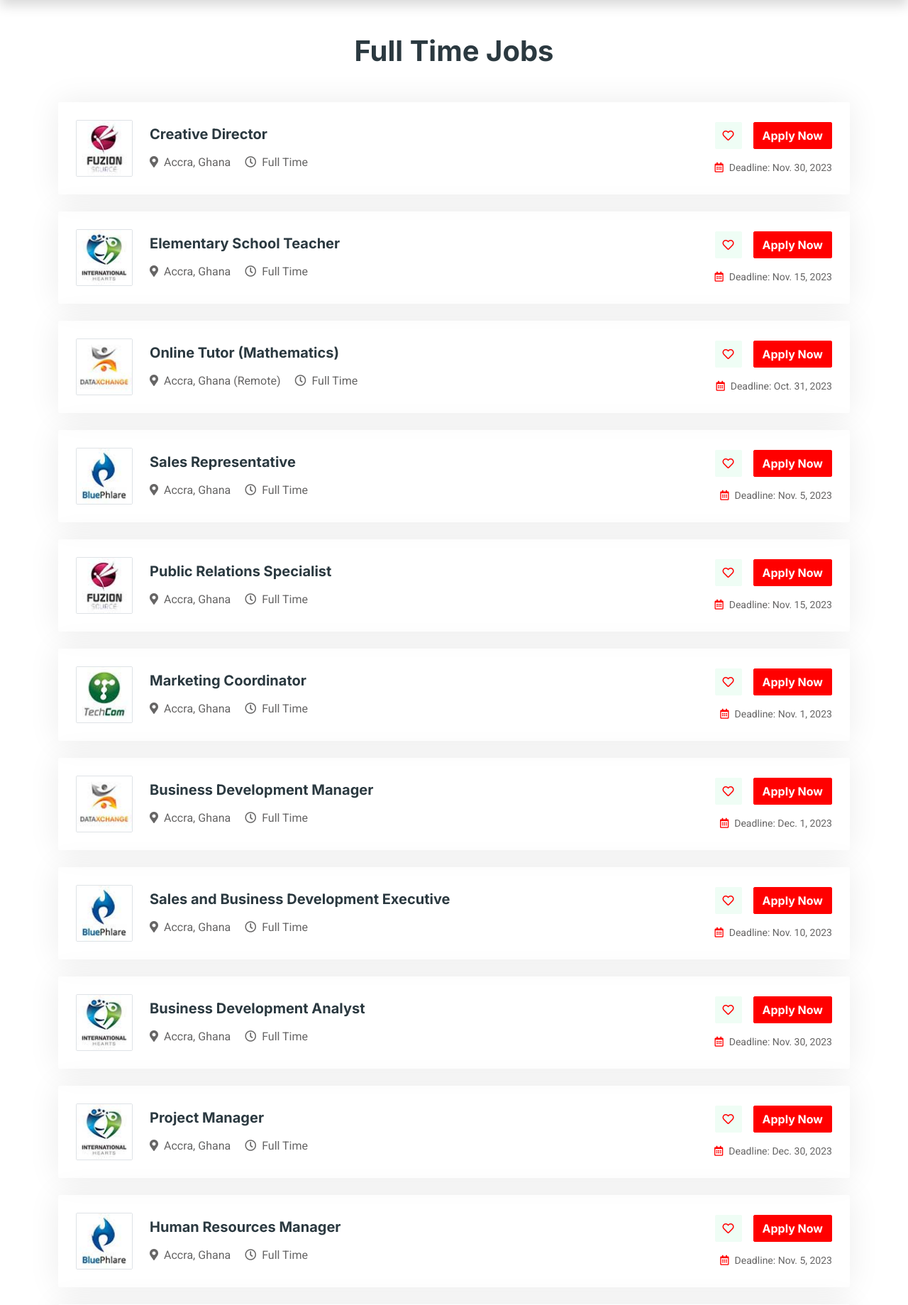
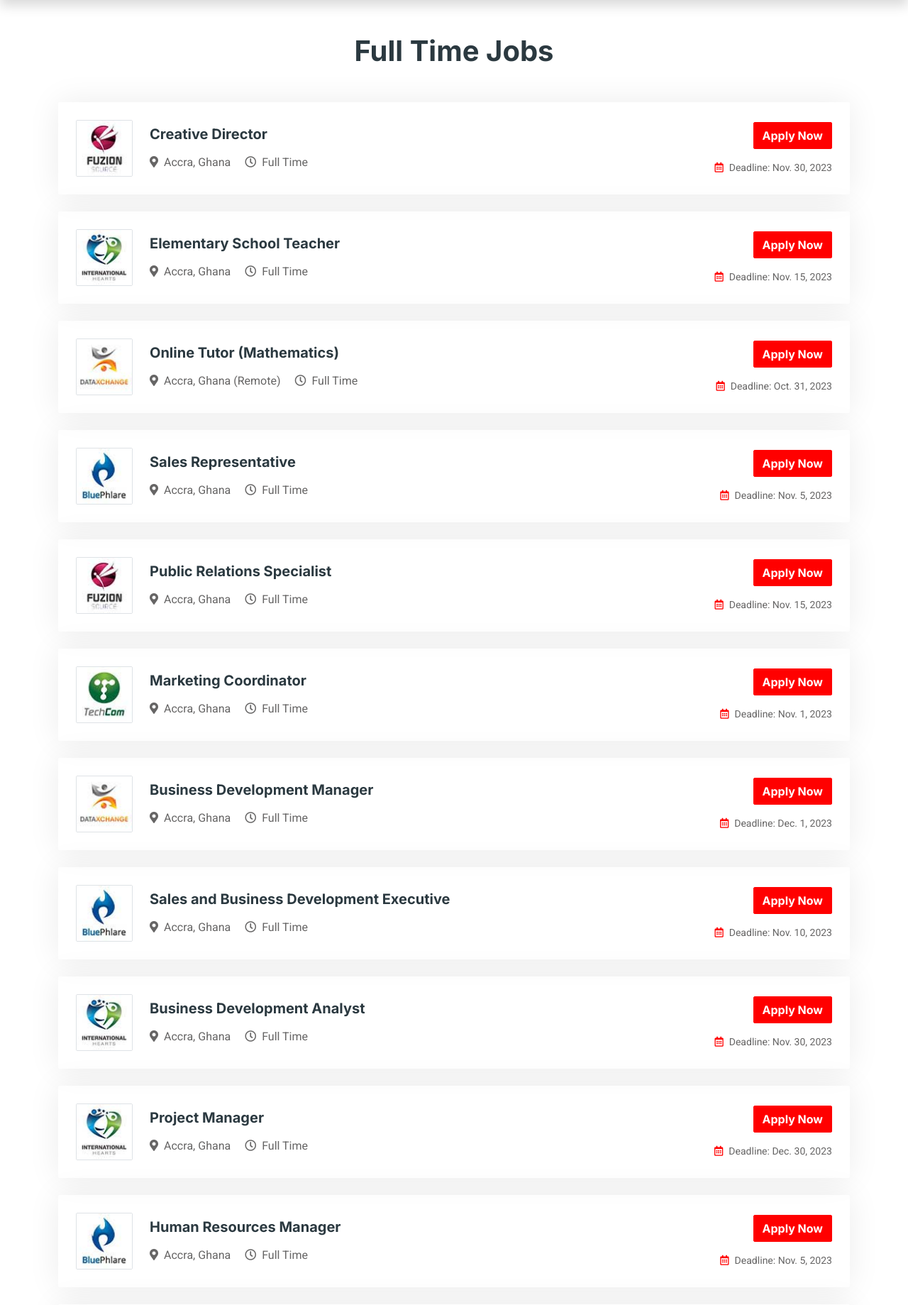
Before and after one commit to YounoussaBen/xyzCompany, a Django app: page /jobs/full-time/ in a window 1280 px wide. Shown: the part 75-1914 px from the top of the page at 71% size. Run offline with Django 4.2, Linux system fonts and the light colour scheme; data comes from the database, SQL or seed files in the repository; some libraries are stand-ins or nearby versions.

Commit message:
job_list

```diff
--- a/core/templates/job_list.html
+++ b/core/templates/job_list.html
@@ -20,8 +20,7 @@
                         </div>
                         <div class="col-sm-12 col-md-4 d-flex flex-column align-items-start align-items-md-end justify-content-center">
                             <div class="d-flex mb-3">
-                                <a class="btn btn-light btn-square me-3" href=""><i class="far fa-heart text-primary"></i></a>
-                                <a class="btn btn-primary" href="{{ job.link }}">Apply Now</a>
+                                <a class="btn btn-primary" href="{% url 'job_detail' job.id %}">Apply Now</a>
                             </div>
                             <small class="text-truncate"><i class="far fa-calendar-alt text-primary me-2"></i>Deadline: {{ job.deadline }}</small>
                         </div>
```
